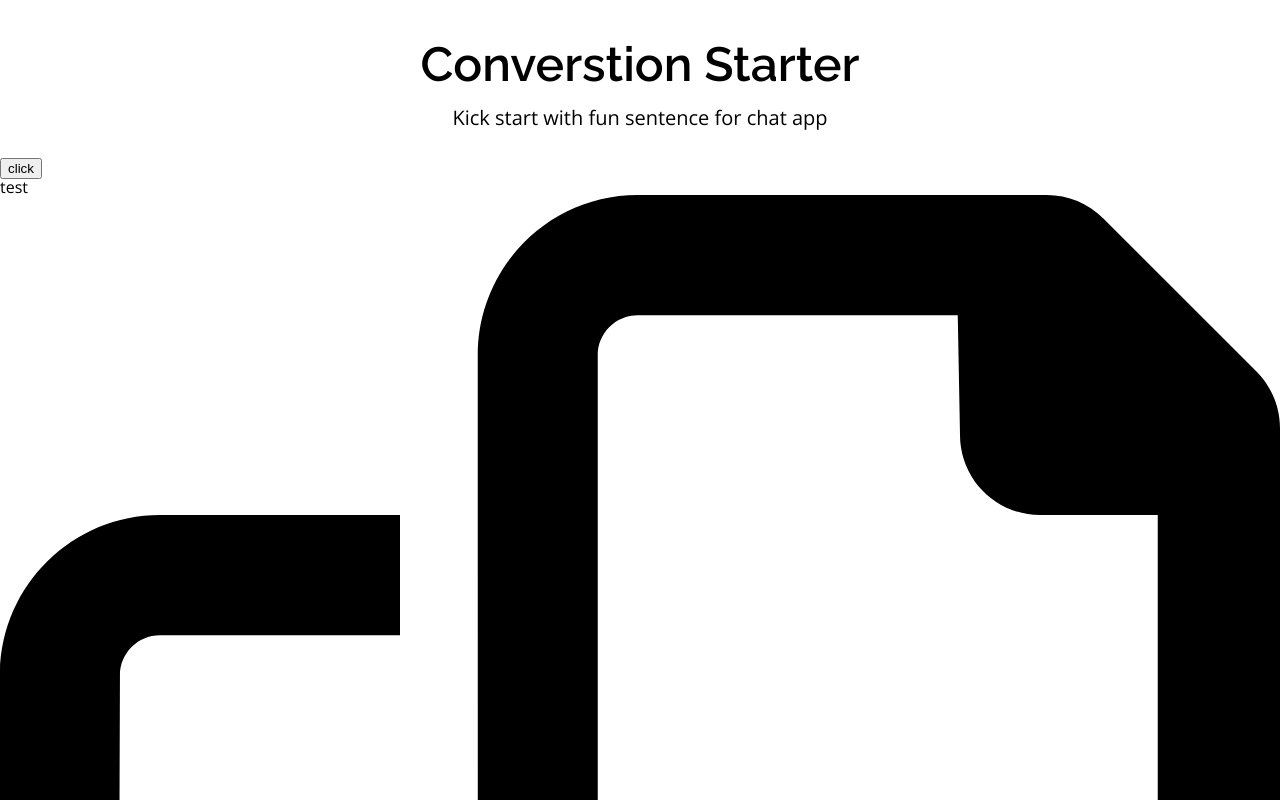
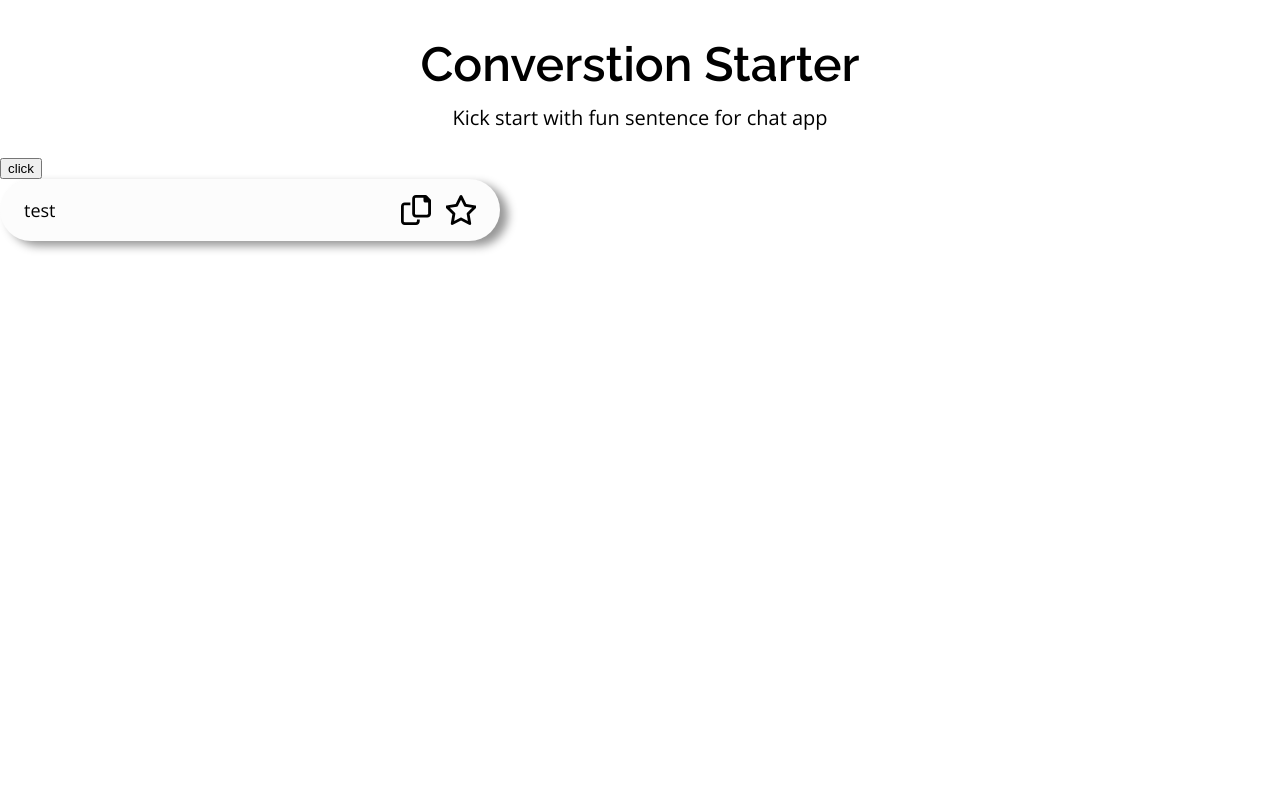
Before and after one commit to Tomo-ja/joke-generator, a React (Create React App) app: page / in a window 1280 px wide. Shown: the top 800 px of the page. Built offline with nearby package versions, Linux system fonts and the light colour scheme.

Commit message:
design joke box

```diff
--- a/src/Component/Joke.tsx
+++ b/src/Component/Joke.tsx
@@ -6,19 +6,25 @@ import starIconSolid from '../images/icon_star_solid.svg'
 import starIconBorder from '../images/icon_star_border.svg'
 
 export default function Joke ({ phrase }: InferProps<typeof Joke.propTypes>) {
+
+	function copyOnClipborad(){
+		navigator.clipboard.writeText(phrase)
+	}
+
   return (
 	<div className='joke'>
 		<p className='joke__phrase'>{phrase}</p>
 		<div className="joke__btn-container">
-			<div className="joke__btn-container_btn">
+			<div className="joke__btn-container__btn">
 				<img
 					src={copyIconBorder}
 					alt="copy icon"
 					onMouseOver={e => {e.currentTarget.src = copyIconSolid}}
 					onMouseOut = {e => {e.currentTarget.src = copyIconBorder}}
+					onClick = {copyOnClipborad}
 				/>
 			</div>
-			<div className="joke__btn-container_btn">
+			<div className="joke__btn-container__btn">
 				<img
 					src={starIconBorder}
 					alt="copy icon"
--- a/src/Sass/Component/_joke.scss
+++ b/src/Sass/Component/_joke.scss
@@ -0,0 +1,29 @@
+@use "../variable" as *;
+
+.joke {
+  display: flex;
+  align-items: center;
+  width: min(85%, 500px);
+  padding: 1em 1.5em;
+  border-radius: 65px;
+  background: #fcfcfc;
+  box-shadow: 8px 5px 10px #979797, -14px -14px 29px #ffffff;
+  margin-bottom: 40px;
+  &__phrase {
+    flex-grow: 1;
+  }
+  &__btn-container {
+    display: flex;
+    margin-left: 20px;
+    font-size: 10px;
+    &__btn {
+      display: flex;
+      justify-content: center;
+      width: 30px;
+      aspect-ratio: 1;
+      &:first-child {
+        margin-right: 1.5em;
+      }
+    }
+  }
+}
--- a/src/Sass/_config.scss
+++ b/src/Sass/_config.scss
@@ -17,5 +17,9 @@ h2 {
   font-size: 20px;
 }
 p {
-  font-size: 16px;
+  font-size: 18px;
 }
+img {
+  width: 100%;
+  object-fit: cover;
+}
```
